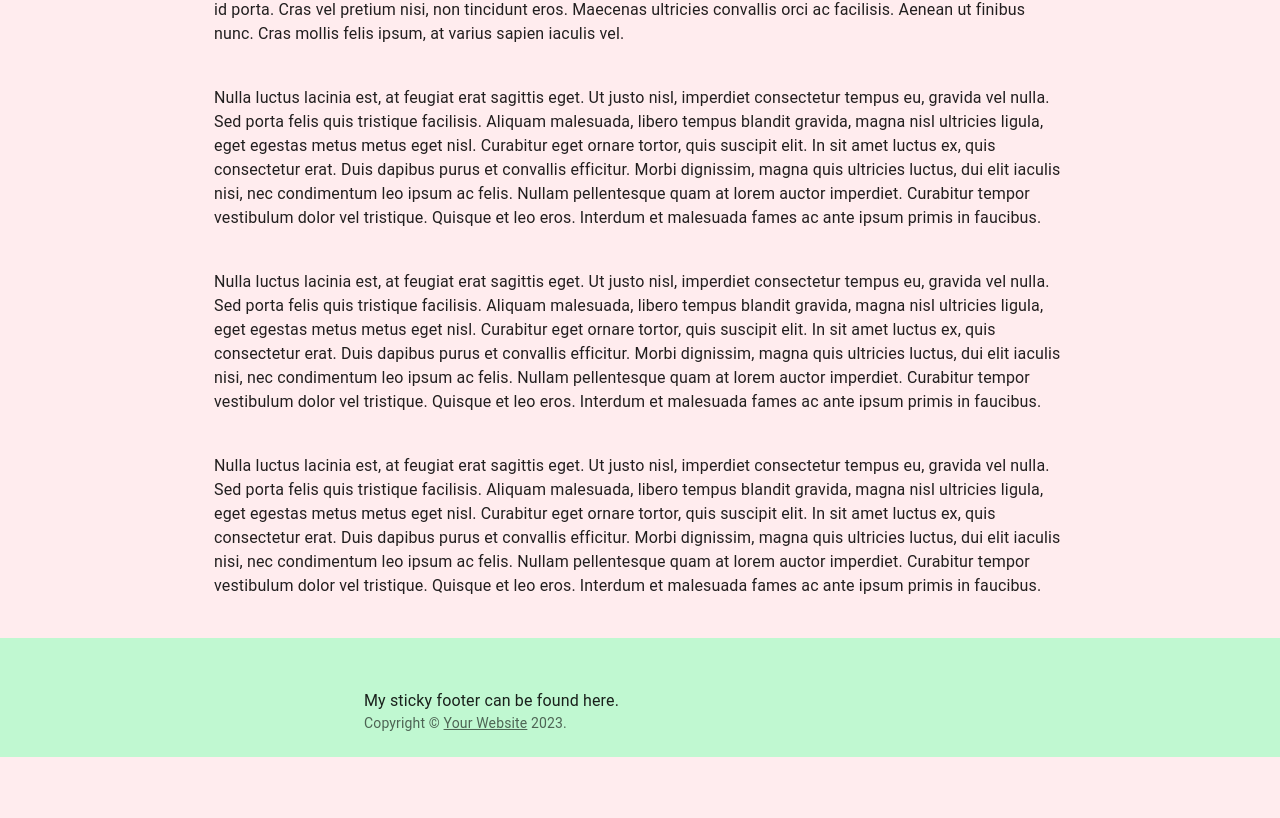
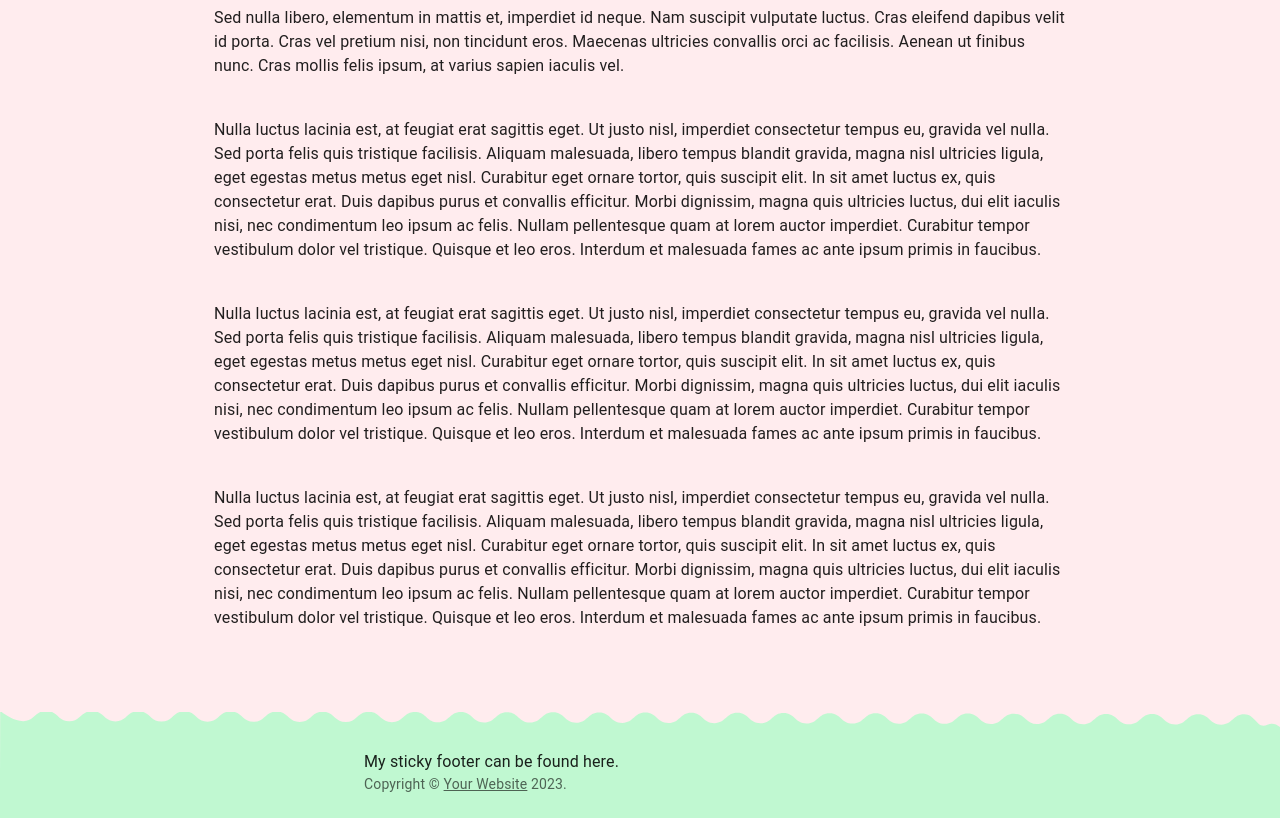
Before and after one commit to kayecandy/gcakes-fe, a Next.js app: page /cakes in a window 1280 px wide. Shown: the part 1115-1933 px from the top of the page. Before the commit the page ends 1872 px from the top, so only its background shows below. Built offline with nearby package versions, Linux system fonts and the light colour scheme; no server answers.

Commit message:
Refactor masks

```diff
--- a/src/components/common/masks.ts
+++ b/src/components/common/masks.ts
@@ -1,19 +1,36 @@
-import { SxProps } from '@mui/material';
+import { SxProps } from "@mui/material";
 
-export const SX_MASKS: Array<SxProps>= [
-  {
-    pb: "3vw",
-    mb: "-3vw",
-    "-webkit-mask-image": "url(mask1.svg)",
-    "-webkit-mask-position": "bottom",
-    "-webkit-mask-size": "cover",
-    "-webkit-mask-repeat": "no-repeat",
-  }, {
-    pb: "3vw",
-    mb: "-3vw",
-    "-webkit-mask-image": "url(mask2.svg)",
-    "-webkit-mask-position": "bottom",
-    "-webkit-mask-size": "cover",
-    "-webkit-mask-repeat": "no-repeat",
-  }
-]
+export type SxMaskPositions = "top" | "bottom";
+
+export const SX_MASKS: Array<(pos: SxMaskPositions) => SxProps> = [
+  (position) => ({
+    ...(position === "top"
+      ? {
+          pt: "3vw",
+          mt: "-3vw",
+        }
+      : {
+          pb: "3vw",
+          mb: "-3vw",
+        }),
+    WebkitMaskImage: "url(/mask1.svg)",
+    WebkitMaskPosition: position,
+    WebkitMaskSize: "cover",
+    WebkitMaskRepeat: "no-repeat",
+  }),
+  (position) => ({
+    ...(position === "top"
+      ? {
+          pt: "3vw",
+          mt: "-3vw",
+        }
+      : {
+          pb: "3vw",
+          mb: "-3vw",
+        }),
+    WebkitMaskImage: "url(/mask2.svg)",
+    WebkitMaskPosition: position,
+    WebkitMaskSize: "cover",
+    WebkitMaskRepeat: "no-repeat",
+  }),
+];
--- a/src/components/page/footer/Footer.tsx
+++ b/src/components/page/footer/Footer.tsx
@@ -1,5 +1,6 @@
 import * as React from "react";
 
+import { SX_MASKS } from "@/components/common/masks";
 import Box from "@mui/material/Box";
 import Container from "@mui/material/Container";
 import Link from "@mui/material/Link";
@@ -30,6 +31,7 @@ export default function Footer() {
         px: 2,
         backgroundColor: COLOR_PALLETE[4],
         flexShrink: 0,
+        ...SX_MASKS[1]("top"),
       }}
     >
       <Container maxWidth="sm">
--- a/src/components/page/header/Header.tsx
+++ b/src/components/page/header/Header.tsx
@@ -30,7 +30,7 @@ export default function Header(props: HeaderProps) {
         // background: "white",
         position: "relative",
         zIndex: 10000,
-        ...SX_MASKS[0],
+        ...SX_MASKS[0]("bottom"),
       }}
     >
       <Container
@@ -45,7 +45,7 @@ export default function Header(props: HeaderProps) {
           }}
         >
           <Link href="/">
-            <img src="logo.png" alt="GCakes"></img>
+            <img src="/logo.png" alt="GCakes"></img>
           </Link>
 
           <Menu></Menu>
--- a/src/components/page/header/Menu.tsx
+++ b/src/components/page/header/Menu.tsx
@@ -1,9 +1,9 @@
-import { FC } from 'react';
+import { FC } from "react";
 
-import { ShoppingCart } from '@mui/icons-material';
-import { Box } from '@mui/system';
+import { ShoppingCart } from "@mui/icons-material";
+import { Box } from "@mui/system";
 
-import MenuItem from './MenuItem';
+import MenuItem from "./MenuItem";
 
 const Menu: FC = () => {
   return (
@@ -12,7 +12,7 @@ const Menu: FC = () => {
       <MenuItem href="/cupcakes">Cupcakes</MenuItem>
       <MenuItem href="/#">Decorated Cookies</MenuItem>
       <MenuItem href="#">About</MenuItem>
-      <MenuItem href="/testfile">Test</MenuItem>
+      <MenuItem href="/test_folder/testfile">Test</MenuItem>
       <MenuItem href="/#" variant="text">
         <ShoppingCart fontSize="large"></ShoppingCart>
       </MenuItem>
--- a/src/components/page/homepage/FeaturedSection.tsx
+++ b/src/components/page/homepage/FeaturedSection.tsx
@@ -1,6 +1,5 @@
 import { FC, useCallback, useEffect, useState } from "react";
 
-import { SX_MASKS } from "@/components/common/masks";
 import {
   ProductCard,
   ProductCardError,
@@ -46,7 +45,6 @@ const FeaturedSection: FC = () => {
   return (
     <Box
       sx={{
-        ...SX_MASKS[1],
         backgroundColor: "white",
       }}
     >
--- a/src/pages/cakes.tsx
+++ b/src/pages/cakes.tsx
@@ -1,13 +1,10 @@
-import LoremIpsum from '@/components/common/LoremIpsum';
-import { CakesSection } from '@/components/page/cakes/CakesSection';
-import {
-  Container,
-  Typography,
-} from '@mui/material';
+import LoremIpsum from "@/components/common/LoremIpsum";
+import { CakesSection } from "@/components/page/cakes/CakesSection";
+import { Container, Typography } from "@mui/material";
 
 export default function CakePage() {
   return (
-    <Container maxWidth="md" sx={{ mt: 6 }}>
+    <Container maxWidth="md" sx={{ pt: 10, pb: 10 }}>
       <Typography sx={{ mb: 3 }} variant="h2">
         Cake page!
       </Typography>
--- a/src/pages/cupcakes.tsx
+++ b/src/pages/cupcakes.tsx
@@ -3,7 +3,7 @@ import { Container, Typography } from "@mui/material";
 
 export default function CupcakesPage() {
   return (
-    <Container maxWidth="md" sx={{ mt: 6 }}>
+    <Container maxWidth="md" sx={{ pt: 10, pb: 10 }}>
       <Typography sx={{ mb: 3 }} variant="h2">
         Cupcakes page!
       </Typography>
```
Also changed, not shown: src/components/page/homepage/HeaderSection.tsx (+10 -8 lines), src/pages/test_folder/testfile.tsx (renamed from src/pages/testfile.tsx, +6 -10 lines).
